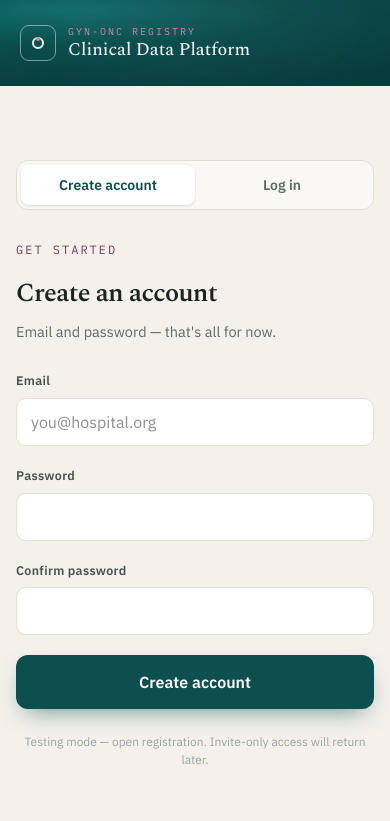
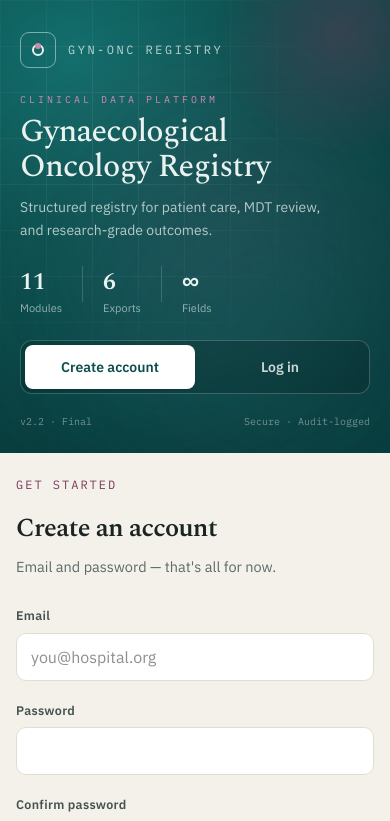
Before and after one commit to tnguruve/gyn-onc-registry, a Next.js app: page /login in a window 390 px wide. Shown: the top 821 px of the page. Built offline with nearby package versions, Linux system fonts and the light colour scheme; no server answers.

Commit message:
fix(auth): full green mobile hero with login tabs on brand panel

```diff
--- a/src/components/auth/auth-flow.tsx
+++ b/src/components/auth/auth-flow.tsx
@@ -33,32 +33,18 @@ export function AuthFlow({ error, initialMode = "signup" }: { error?: string; in
     [router],
   );
 
+  const modeToggle = <AuthModeToggle mode={mode} onSwitch={switchMode} variant="on-brand" />;
+  const modeToggleDesktop = (
+    <AuthModeToggle mode={mode} onSwitch={switchMode} variant="on-paper" className="mb-8 hidden lg:flex" />
+  );
+
   return (
-    <div className="flex min-h-[100dvh] flex-col lg:flex-row lg:overflow-hidden">
-      <WelcomeBrandPanel />
+    <div className="flex min-h-[100dvh] flex-col bg-[#F4F1EB] lg:flex-row lg:overflow-hidden">
+      <WelcomeBrandPanel mobileAuthTabs={modeToggle} />
 
-      <div className="relative flex flex-1 items-center justify-center px-4 py-8 sm:px-8 sm:py-10 lg:p-10">
+      <div className="relative flex flex-1 items-start justify-center px-4 py-6 sm:px-8 sm:py-10 lg:items-center lg:p-10">
         <div className="w-full max-w-[400px]">
-          <div className="mb-8 flex rounded-xl border border-[#E2DDD3] bg-[#FAF8F4] p-1">
-            <button
-              type="button"
-              onClick={() => switchMode("signup")}
-              className={`flex-1 rounded-lg py-2.5 text-sm font-semibold transition ${
-                mode === "signup" ? "bg-white text-[#0C4F4E] shadow-sm" : "text-[#5C6B66]"
-              }`}
-            >
-              Create account
-            </button>
-            <button
-              type="button"
-              onClick={() => switchMode("login")}
-              className={`flex-1 rounded-lg py-2.5 text-sm font-semibold transition ${
-                mode === "login" ? "bg-white text-[#0C4F4E] shadow-sm" : "text-[#5C6B66]"
-              }`}
-            >
-              Log in
-            </button>
-          </div>
+          {modeToggleDesktop}
 
           {mode === "signup" ? (
             <SignupForm action={signupFormAction} error={signupState?.error} pending={signupPending} />
@@ -169,3 +155,57 @@ function ErrorBox({ message }: { message: string }) {
     </div>
   );
 }
+
+function AuthModeToggle({
+  mode,
+  onSwitch,
+  variant,
+  className = "",
+}: {
+  mode: Mode;
+  onSwitch: (mode: Mode) => void;
+  variant: "on-brand" | "on-paper";
+  className?: string;
+}) {
+  const isBrand = variant === "on-brand";
+  return (
+    <div
+      className={`flex rounded-xl p-1 ${
+        isBrand
+          ? "border border-[rgba(234,242,240,0.22)] bg-[rgba(0,0,0,0.14)] backdrop-blur-sm"
+          : "border border-[#E2DDD3] bg-[#FAF8F4]"
+      } ${className}`}
+    >
+      <button
+        type="button"
+        onClick={() => onSwitch("signup")}
+        className={`flex-1 rounded-lg py-3 text-sm font-semibold transition ${
+          mode === "signup"
+            ? isBrand
+              ? "bg-white text-[#0C4F4E] shadow-sm"
+              : "bg-white text-[#0C4F4E] shadow-sm"
+            : isBrand
+              ? "text-[rgba(234,242,240,0.85)]"
+              : "text-[#5C6B66]"
+        }`}
+      >
+        Create account
+      </button>
+      <button
+        type="button"
+        onClick={() => onSwitch("login")}
+        className={`flex-1 rounded-lg py-3 text-sm font-semibold transition ${
+          mode === "login"
+            ? isBrand
+              ? "bg-white text-[#0C4F4E] shadow-sm"
+              : "bg-white text-[#0C4F4E] shadow-sm"
+            : isBrand
+              ? "text-[rgba(234,242,240,0.85)]"
+              : "text-[#5C6B66]"
+        }`}
+      >
+        Log in
+      </button>
+    </div>
+  );
+}
--- a/src/components/auth/welcome-brand-panel.tsx
+++ b/src/components/auth/welcome-brand-panel.tsx
@@ -4,7 +4,11 @@ import { memo, useEffect, useRef, type ReactNode } from "react";
 import { CountUpStat, InfinityStat } from "@/components/auth/count-up-stat";
 import { useReducedMotion } from "@/components/auth/use-reduced-motion";
 
-function WelcomeBrandPanelInner() {
+type WelcomeBrandPanelProps = {
+  mobileAuthTabs?: ReactNode;
+};
+
+function WelcomeBrandPanelInner({ mobileAuthTabs }: WelcomeBrandPanelProps) {
   const reducedMotion = useReducedMotion();
   const panelRef = useRef<HTMLDivElement>(null);
   const gridRef = useRef<HTMLDivElement>(null);
@@ -46,25 +50,59 @@ function WelcomeBrandPanelInner() {
     };
   }, [reducedMotion]);
 
+  const aurora = !reducedMotion ? (
+    <>
+      <div aria-hidden className="welcome-aurora welcome-aurora-1" />
+      <div aria-hidden className="welcome-aurora welcome-aurora-2" />
+      <div aria-hidden className="welcome-aurora welcome-aurora-3" />
+    </>
+  ) : null;
+
   return (
     <>
-      {/* Mobile compact brand strip */}
-      <div className="welcome-brand-panel relative shrink-0 overflow-hidden px-5 py-6 text-[#EAF2F0] lg:hidden">
-        {!reducedMotion ? (
-          <>
-            <div aria-hidden className="welcome-aurora welcome-aurora-1 opacity-60" />
-            <div aria-hidden className="welcome-aurora welcome-aurora-2 opacity-60" />
-          </>
-        ) : null}
-        <div className="relative flex items-center gap-3">
-          <div className="flex h-9 w-9 items-center justify-center rounded-[9px] border border-[rgba(234,242,240,0.5)]">
-            <div className="relative h-3 w-3 rounded-full border-2 border-[#EAF2F0]">
-              <div className="absolute -top-[2px] left-1/2 h-1 w-1 -translate-x-1/2 rounded-full bg-[#C98AAE]" />
+      {/* Mobile — full green brand hero */}
+      <div className="welcome-brand-panel relative shrink-0 overflow-hidden text-[#EAF2F0] lg:hidden">
+        {aurora}
+        <div
+          aria-hidden
+          className="pointer-events-none absolute -top-24 -right-20 h-64 w-64 opacity-80"
+        >
+          <div className={`welcome-plum-glow h-full w-full rounded-full ${reducedMotion ? "opacity-70" : ""}`} />
         </div>
+        <div aria-hidden className="welcome-grid-overlay pointer-events-none absolute inset-0 opacity-20" />
+
+        <div className="relative px-5 pb-6 pt-8">
+          <BrandLogo compact />
+
+          <div className="welcome-stagger-item mt-6 font-mono-data text-[10px] tracking-[3px] text-[#C98AAE] uppercase">
+            Clinical Data Platform
           </div>
-          <div>
-            <div className="font-mono-data text-[10px] tracking-[2px] text-[#C98AAE] uppercase">Gyn-Onc Registry</div>
-            <div className="font-display text-lg font-medium leading-tight">Clinical Data Platform</div>
+          <h1 className="welcome-stagger-item font-display mt-2 max-w-[16ch] text-[32px] leading-[1.08] font-medium tracking-tight">
+            Gynaecological Oncology Registry
+          </h1>
+          <p className="welcome-stagger-item mt-3 max-w-[36ch] text-[14px] leading-relaxed text-[rgba(234,242,240,0.74)]">
+            Structured registry for patient care, MDT review, and research-grade outcomes.
+          </p>
+
+          <div className="welcome-stagger-item mt-6 flex gap-5">
+            <StatBlock label="Modules">
+              <CountUpStat value={11} reducedMotion={reducedMotion} className="font-display text-2xl font-semibold" />
+            </StatBlock>
+            <div className="h-9 w-px bg-[rgba(234,242,240,0.18)]" />
+            <StatBlock label="Exports">
+              <CountUpStat value={6} reducedMotion={reducedMotion} className="font-display text-2xl font-semibold" />
+            </StatBlock>
+            <div className="h-9 w-px bg-[rgba(234,242,240,0.18)]" />
+            <StatBlock label="Fields">
+              <InfinityStat reducedMotion={reducedMotion} className="font-display text-2xl font-semibold" />
+            </StatBlock>
+          </div>
+
+          {mobileAuthTabs ? <div className="mt-6">{mobileAuthTabs}</div> : null}
+
+          <div className="mt-5 flex justify-between font-mono-data text-[10px] text-[rgba(234,242,240,0.45)]">
+            <span>v2.2 · Final</span>
+            <span>Secure · Audit-logged</span>
           </div>
         </div>
       </div>
@@ -74,16 +112,8 @@ function WelcomeBrandPanelInner() {
         ref={panelRef}
         className="welcome-brand-panel relative hidden w-full shrink-0 flex-col justify-between overflow-hidden p-8 pb-10 text-[#EAF2F0] lg:flex lg:w-[44%] lg:min-w-0 lg:p-14 lg:pb-12 xl:min-w-[460px]"
       >
-      {/* Aurora layers — CSS loops, unaffected by parent step state */}
-      {!reducedMotion ? (
-        <>
-          <div aria-hidden className="welcome-aurora welcome-aurora-1" />
-          <div aria-hidden className="welcome-aurora welcome-aurora-2" />
-          <div aria-hidden className="welcome-aurora welcome-aurora-3" />
-        </>
-      ) : null}
+        {aurora}
 
-      {/* Plum glow — pulsing; wrapper carries parallax transform */}
         <div
           ref={glowRef}
           aria-hidden
@@ -92,7 +122,6 @@ function WelcomeBrandPanelInner() {
           <div className={`welcome-plum-glow h-full w-full rounded-full ${reducedMotion ? "opacity-70" : ""}`} />
         </div>
 
-      {/* Grid overlay — parallax target */}
         <div
           ref={gridRef}
           aria-hidden
@@ -100,14 +129,7 @@ function WelcomeBrandPanelInner() {
         />
 
         <div className="welcome-stagger-item relative flex items-center gap-3" style={{ animationDelay: "0.06s" }}>
-        <div className="flex h-[38px] w-[38px] items-center justify-center rounded-[9px] border border-[rgba(234,242,240,0.5)]">
-          <div className="relative h-3.5 w-3.5 rounded-full border-2 border-[#EAF2F0]">
-            <div className="absolute -top-[3px] left-1/2 h-1.5 w-1.5 -translate-x-1/2 rounded-full bg-[#C98AAE]" />
-          </div>
-        </div>
-        <div className="font-mono-data text-xs tracking-[2.5px] text-[rgba(234,242,240,0.78)] uppercase">
-          Gyn-Onc Registry
-        </div>
+          <BrandLogo />
         </div>
 
         <div className="relative">
@@ -162,11 +184,28 @@ function WelcomeBrandPanelInner() {
   );
 }
 
+function BrandLogo({ compact }: { compact?: boolean }) {
+  const box = compact ? "h-9 w-9" : "h-[38px] w-[38px]";
+  const dot = compact ? "h-3 w-3" : "h-3.5 w-3.5";
+  return (
+    <div className="flex items-center gap-3">
+      <div className={`flex ${box} items-center justify-center rounded-[9px] border border-[rgba(234,242,240,0.5)]`}>
+        <div className={`relative ${dot} rounded-full border-2 border-[#EAF2F0]`}>
+          <div className="absolute -top-[3px] left-1/2 h-1.5 w-1.5 -translate-x-1/2 rounded-full bg-[#C98AAE]" />
+        </div>
+      </div>
+      <div className="font-mono-data text-xs tracking-[2.5px] text-[rgba(234,242,240,0.78)] uppercase">
+        Gyn-Onc Registry
+      </div>
+    </div>
+  );
+}
+
 function StatBlock({ label, children }: { label: string; children: ReactNode }) {
   return (
     <div>
       <div>{children}</div>
-      <div className="mt-0.5 text-[12.5px] text-[rgba(234,242,240,0.6)]">{label}</div>
+      <div className="mt-0.5 text-[11px] text-[rgba(234,242,240,0.6)]">{label}</div>
     </div>
   );
 }
```
Lines whose indentation alone changed are shown as unchanged.
